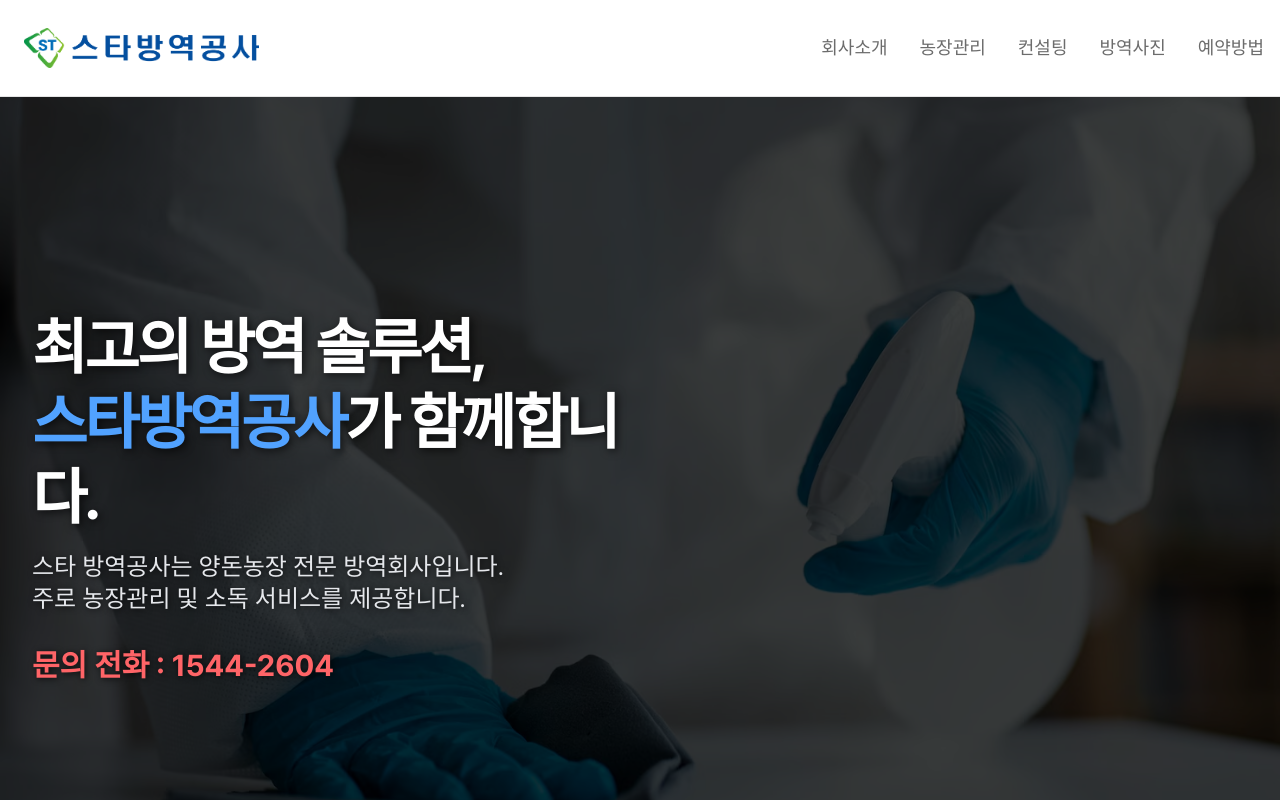
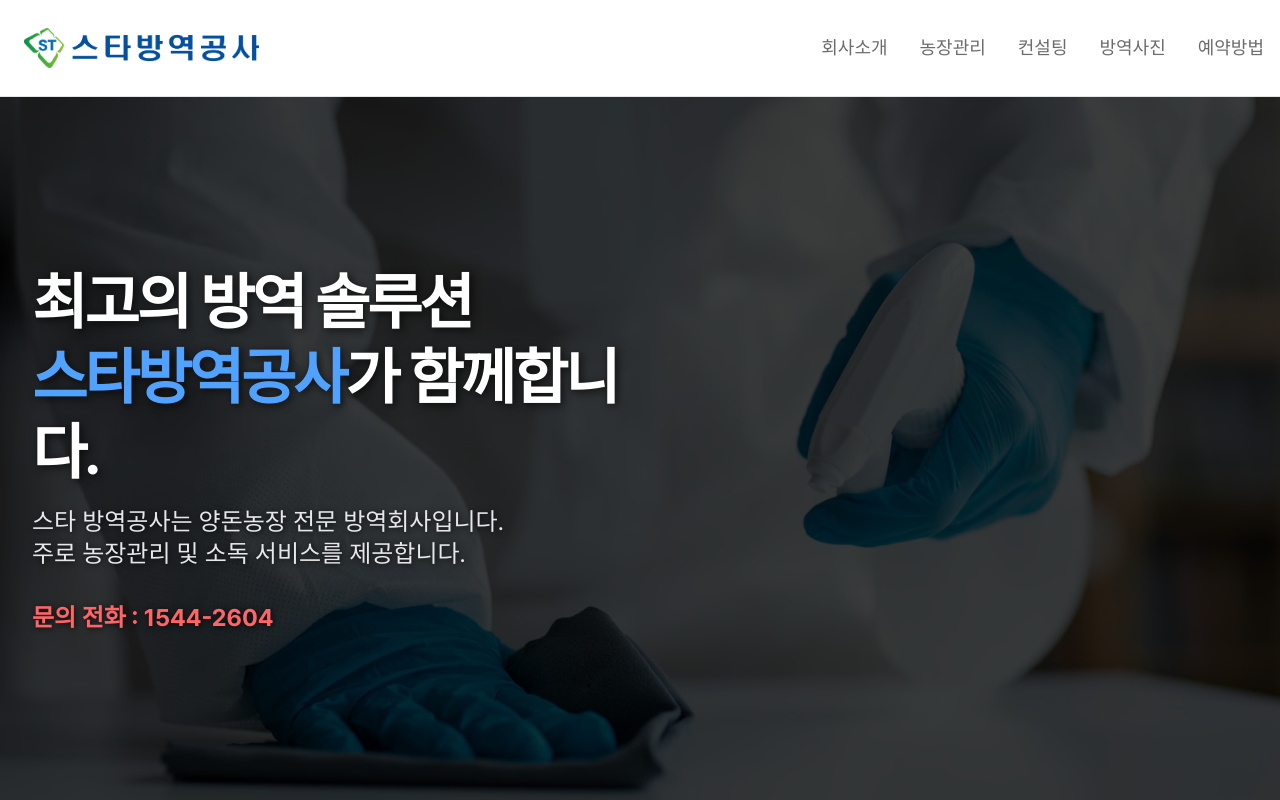
Before and after one commit to devHyeon99/star-prevention, a Next.js app: page / in a window 1280 px wide. Shown: the top 800 px of the page. Built offline with nearby package versions, Linux system fonts and the light colour scheme.

Commit message:
style: section 내의 배경 이미지 헤더 크기 계산해서 높이 수정

```diff
--- a/src/components/Section/IntroduceSection.tsx
+++ b/src/components/Section/IntroduceSection.tsx
@@ -5,7 +5,7 @@
 const IntroduceSection = () => {
   return (
     <section
-      className='relative flex justify-center items-center min-h-screen bg-cover bg-center'
+      className='relative flex justify-center items-center min-h-[calc(100vh-5rem)] md:min-h-[calc(100vh-6rem)] bg-cover bg-center'
       style={{ backgroundImage: `url('/images/bg.jpg')` }}
     >
       <div className='absolute inset-0 bg-black opacity-75'></div>
@@ -13,10 +13,10 @@
       <div className='container relative grid items-center gap-8 md:grid-cols-2 z-10 text-white px-4 sm:px-6 lg:px-8'>
         <div className='flex flex-col items-center space-y-4 md:items-start'>
           <h1
-            className='text-center text-4xl font-bold leading-tight tracking-tighter md:text-left lg:text-5xl xl:text-6xl'
+            className='text-center text-3xl font-bold leading-tight tracking-tighter md:text-left lg:text-5xl xl:text-6xl'
             style={{ textShadow: '2px 2px 8px rgba(0, 0, 0, 0.7)' }}
           >
-            최고의 방역 솔루션,
+            최고의 방역 솔루션
             <br />
             <span className='text-blue-400'>스타방역공사</span>가 함께합니다.
           </h1>
@@ -29,7 +29,7 @@
             주로 농장관리 및 소독 서비스를 제공합니다.
             <br />
             <br />
-            <span className='font-bold text-3xl text-red-400'>
+            <span className='font-bold text-lg md:text-2xl text-red-400'>
               문의 전화 : 1544-2604
             </span>
           </p>
```
